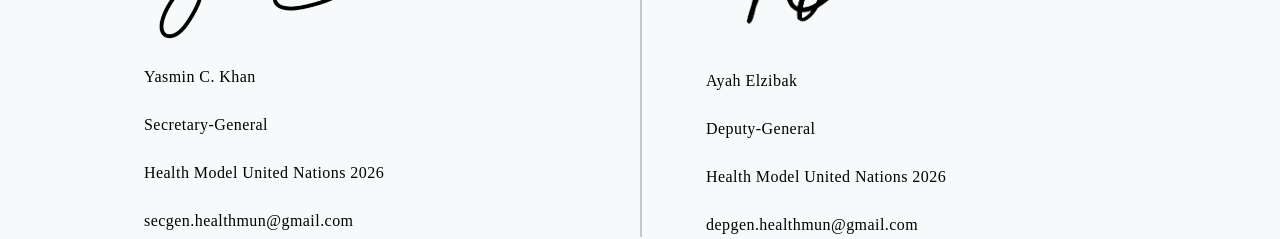
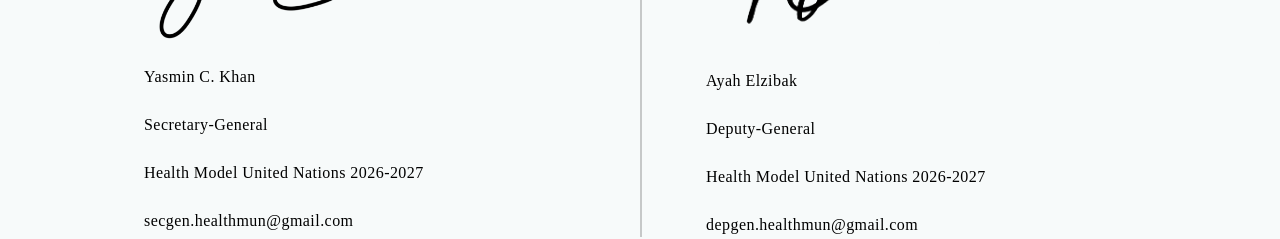
Before and after one commit to RishikSarkar/health-mun, a Next.js app: page /about/Welcome in a window 1280 px wide. Shown: the part 1500-1739 px from the top of the page. Built offline with nearby package versions, Linux system fonts and the light colour scheme; a web font is replaced by a local one.

Commit message:
Update Welcome.jsx

```diff
--- a/pages/about/Welcome.jsx
+++ b/pages/about/Welcome.jsx
@@ -76,7 +76,7 @@ const Welcome = () => {
                             Secretary-General
                         </div>
                         <div className='text-sm md:text-base pt-6 text-left'>
-                            Health Model United Nations 2026
+                            Health Model United Nations 2026-2027
                         </div>
                         <div className='text-sm md:text-base pt-6 text-left'>
                             secgen.healthmun@gmail.com
@@ -132,7 +132,7 @@ const Welcome = () => {
                             Deputy-General
                         </div>
                         <div className='text-sm md:text-base pt-6 text-left'>
-                            Health Model United Nations 2026
+                            Health Model United Nations 2026-2027
                         </div>
                         <div className='text-sm md:text-base pt-6 text-left'>
                             depgen.healthmun@gmail.com
@@ -189,7 +189,7 @@ const Welcome = () => {
                         Secretary-General
                     </div>
                     <div className='text-sm md:text-base pt-6 text-right'>
-                        Health Model United Nations 2026
+                        Health Model United Nations 2026-2027
                     </div>
                     <div className='text-sm md:text-base pt-6 text-right'>
                         secretarygeneral@healthmun.org
```
